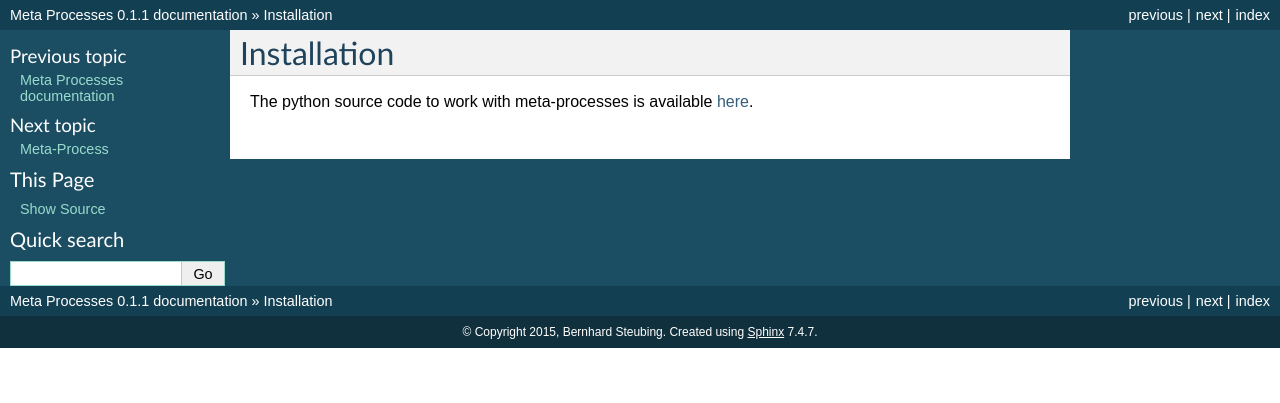
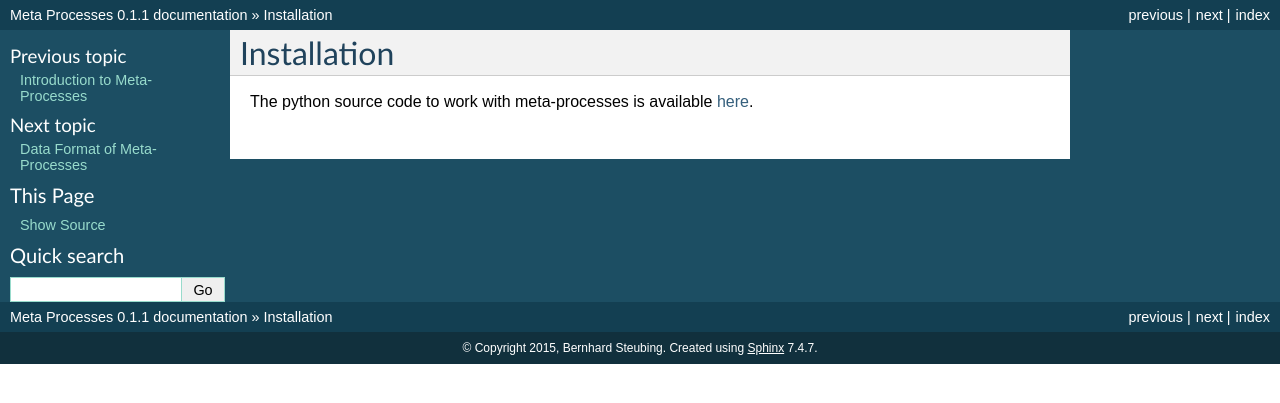
Before and after one commit to bsteubing/modular-lca, a Sphinx documentation site: the page built from docs/source/installation.rst, in a window 1280 px wide. Shown: the top 403 px of the page. Built offline with Sphinx 7.4.7, drawn with Linux system fonts in a browser that asks for light colours; pages that are not in the unit, such as notebooks, are missing from menus.

Commit message:
more documentation...

```diff
--- a/docs/source/index.rst
+++ b/docs/source/index.rst
@@ -6,7 +6,8 @@
 Meta Processes documentation
 ==========================================
 
-General documentation:
+General documentation
+---------------------
 
 .. toctree::
    :maxdepth: 2
@@ -15,7 +16,8 @@
    installation
    dataformat
 
-Class reference:
+Class reference
+---------------
 
 .. toctree::
    :maxdepth: 2
--- /dev/null
+++ b/docs/source/introduction.rst
@@ -0,0 +1,6 @@
+.. _introduction:
+
+Introduction to Meta-Processes
+******************************
+
+WILL BE AVAILABLE SOON.
--- a/linkedmetaprocess.py
+++ b/linkedmetaprocess.py
@@ -337,7 +337,7 @@
         Args:
 
         * *mp_list*: meta-process objects or names
-        * *demand* (``{dict}``): keys: product names, values: amount
+        * *demand* (dict): keys: product names, values: amount
         """
         # matrix
         matrix, map_processes, map_products = self.get_pp_matrix(mp_list)
@@ -389,7 +389,7 @@
 
         * *method*: LCIA method
         * *process_names*: selection of processes from the linked meta-process system (that yields a square matrix)
-        * *demand* (``{dict}``): keys: product names, values: amount
+        * *demand* (dict): keys: product names, values: amount
         """
         scaling_dict = self.scaling_vector_foreground_demand(process_names, demand)
         if not scaling_dict:
@@ -424,7 +424,7 @@
         Args:
 
         * *method*: LCIA method
-        * *demand* (``{dict}``): keys: product names, values: amount
+        * *demand* (dict): keys: product names, values: amount
         """
         if self.has_multi_output_processes:
             print '\nCannot calculate LCAs for alternatives as system contains ' \
```
Also changed, not shown: docs/source/dataformat.rst (added, +8 -0 lines).
